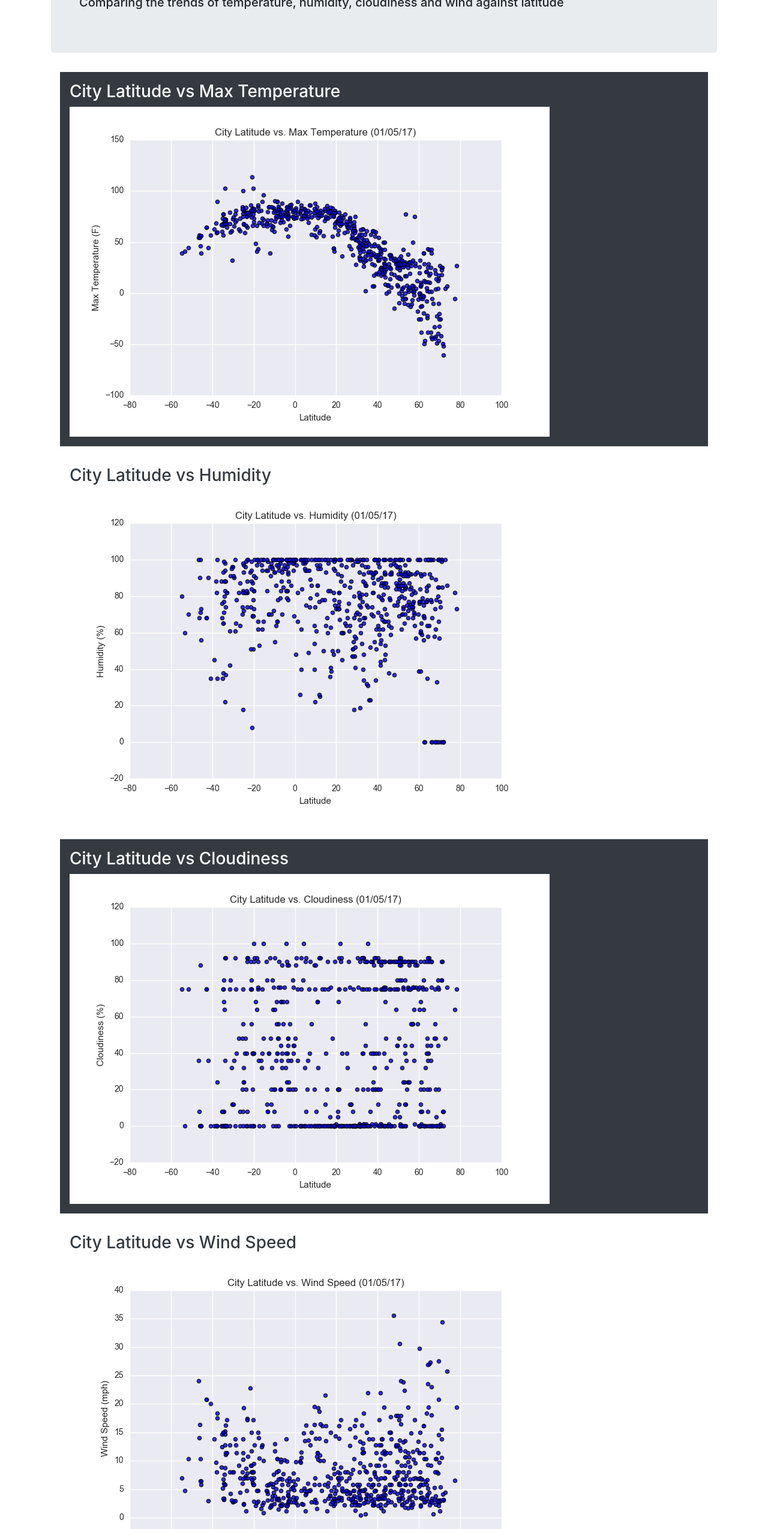
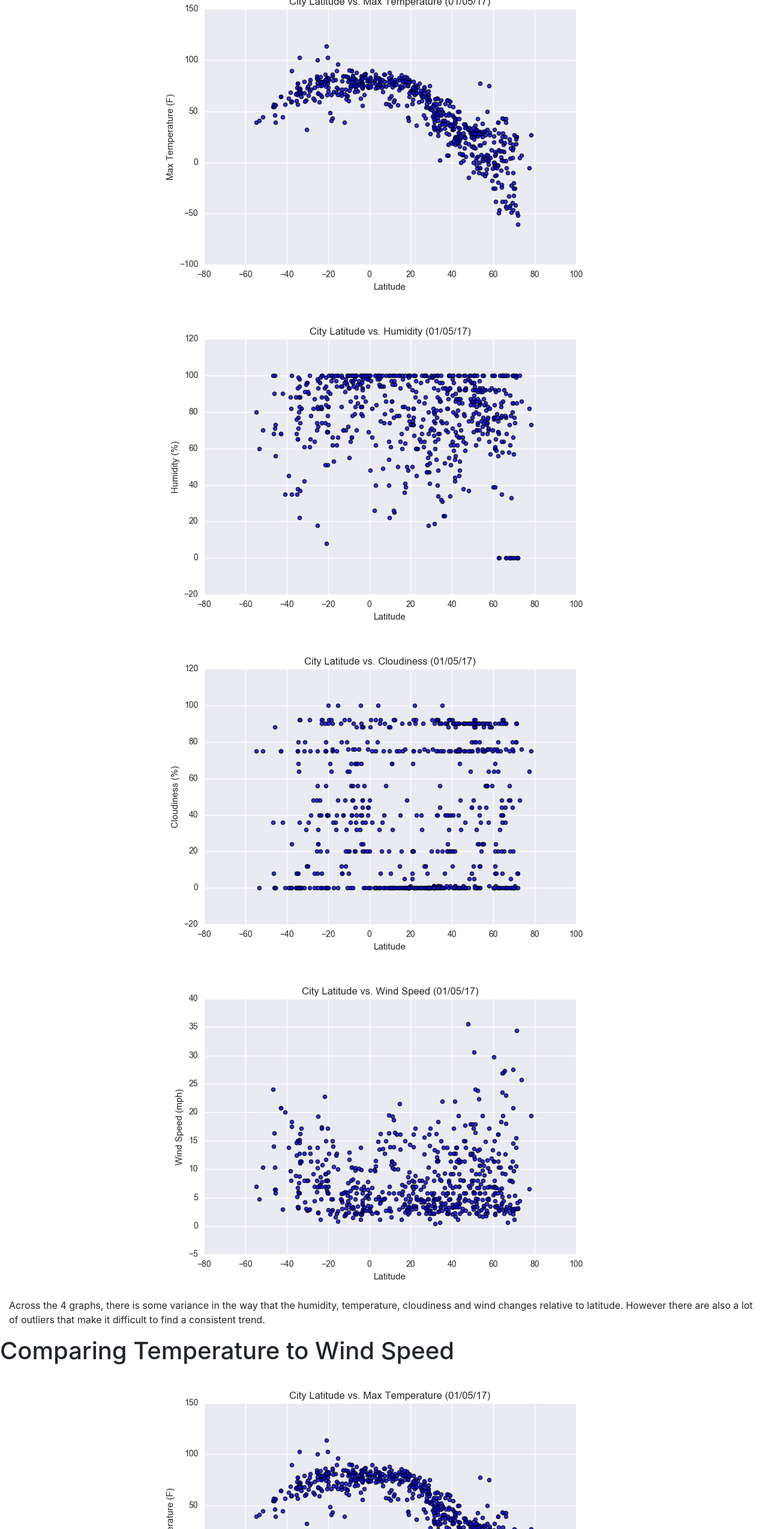
Before and after one commit to chewy-program/Web-Design-Challenge, a plain HTML site: page comparison.html in a window 1280 px wide. Shown: the part 184-2733 px from the top of the page at 60% size. Drawn offline with nearby package versions, Linux system fonts and the light colour scheme.

Commit message:
Update comparison.html

```diff
--- a/comparison.html
+++ b/comparison.html
@@ -6,6 +6,21 @@
   <title>Comparison</title>
   <link rel="stylesheet" href="https://stackpath.bootstrapcdn.com/bootstrap/4.3.1/css/bootstrap.min.css" integrity="sha384-ggOyR0iXCbMQv3Xipma34MD+dH/1fQ784/j6cY/iJTQUOhcWr7x9JvoRxT2MZw1T" crossorigin="anonymous">
   <link rel="stylesheet" href="style.css">
+  <style>
+    /* Set height of the grid so .sidenav can be 100% (adjust as needed) */
+    .row.content {height: 550px}
+
+    /* Set gray background color and 100% height */
+    .sidenav {
+      background-color: #f1f1f1;
+      height: 100%;
+    }
+
+    /* On small screens, set height to 'auto' for the grid */
+    @media screen and (max-width: 767px) {
+      .row.content {height: auto;}
+    }
+  </style>
 </head>
 
 <body>
@@ -32,51 +47,51 @@
                 <a class="dropdown-item" href="hum.html">Latitude vs Humidity</a>
                 <a class="dropdown-item" href="cloud.html">Latitude vs Cloudiness</a>
                 <a class="dropdown-item" href="wind_speed.html">Latitude vs Wind Speed</a>
+                <a class="dropdown-item" href="data.html">Data Table</a>
               </div>
             </li>
           </ul>
         </div>
-    </nav>
+</nav>
     <!-- Creates the Overall Grid -->
-    <div class="container">
+  <div class="container-fluid">
 
       <!-- Row 1 -->
-      <div class="jumbotron">
-        <div class="col-md-12">
+    <div class="col-md-12">
           <h1>All Comparisons</h1>
-          <h5>Comparing the trends of temperature, humidity, cloudiness and wind against latitude</h5>
+          <h5>Comparing the trends of temperature, humidity, cloudiness and wind against latitude.</h5>
+        </div>
+
+      <!-- Row 2 -->
+    <div class="d-flex flex-row flex-wrap justify-content-center">
+    <div class="d-flex flex-column">
+        <img src="Resources/assets/images/Fig1.png" alt="City Latitude vs Max Temperature" class="img-fluid">
+        <img src="Resources/assets/images/Fig2.png" alt="City Latitude vs Humidity" class="img-fluid">
+        </div>
+    <div class="d-flex flex-column">
+        <img src="Resources/assets/images/Fig3.png" alt="City Latitude vs Max Cloudiness" class="img-fluid scale">
+        <img src="Resources/assets/images/Fig4.png" alt="City Latitude vs Wind Speed" class="img-fluid scale mb-1">
         </div>
       </div>
-
-      <!-- Row 2 -->
-      <div class="container">
-        <div class="container p-3 my-3 bg-dark text-white">
-          <h3>City Latitude vs Max Temperature</h3>
-          <img src="Resources/assets/images/Fig1.png" alt="City Latitude vs Max Temperature">
-        </div>
+        <p class = "text">Across the 4 graphs, there is some variance in the way that the humidity, temperature, cloudiness and wind changes relative to latitude. However there are also a lot of outliers that make it difficult to find a consistent trend.</p>
+      </div>
+      <h1>Comparing Temperature to Wind Speed</h1>
+      <div class="d-flex flex-row flex-wrap justify-content-center">
+      <div class="d-flex flex-column">
+        <img src ="Resources/assets/images/Fig1.png" alt="City Latitude vs Max Temperature">
+        <img src="Resources/assets/images/Fig4.png" alt="City Latitude vs Wind Speed">
+      </div>
       </div>
 
-      <!--Row 3 -->
-      <div class='container'>
-        <div class = "container p-3 my-3 bg-white text-dark">
-            <h3>City Latitude vs Humidity</h3>
-          <img src="Resources/assets/images/Fig2.png" alt="City Latitude vs Max Temperature">
-        </div>
+      <div class = "container">
+        <p class = "text">The closest of any two relationships is the relationship between temperature and windspeed. This relationship is inverse, in that they are both related to Longtitude. In the case of temperature, it generally increases the closer Longtitude is to 0, where as windspeed generally decreases the closer it is to 0.</p>
+        <br>
+        <p>To see more information on temperature correlation with latitude, <a target="_blank" href="temp.html">click here</a> </p>
+        <p>To see more information on wind speed correlation with latitude, <a target="_blank" href="wind_speed.html">click here</a> </p>
       </div>
-      <div class='container'>
-        <div class = "container p-3 my-3 bg-dark text-white">
-            <h3>City Latitude vs Cloudiness</h3>
-          <img src="Resources/assets/images/Fig3.png" alt="City Latitude vs Max Temperature">
-        </div>
-      </div>
-      <div class='container'>
-        <div class = "container p-3 my-3 bg-white text-dark">
-            <h3>City Latitude vs Wind Speed</h3>
-          <img src="Resources/assets/images/Fig4.png" alt="City Latitude vs Max Temperature">
-        </div>
-      </div>
-      </div>
+
     </div>
+
 
 <script src="https://code.jquery.com/jquery-3.3.1.slim.min.js" integrity="sha384-q8i/X+965DzO0rT7abK41JStQIAqVgRVzpbzo5smXKp4YfRvH+8abtTE1Pi6jizo" crossorigin="anonymous"></script>
 <script src="https://cdnjs.cloudflare.com/ajax/libs/popper.js/1.14.7/umd/popper.min.js" integrity="sha384-UO2eT0CpHqdSJQ6hJty5KVphtPhzWj9WO1clHTMGa3JDZwrnQq4sF86dIHNDz0W1" crossorigin="anonymous"></script>
```
